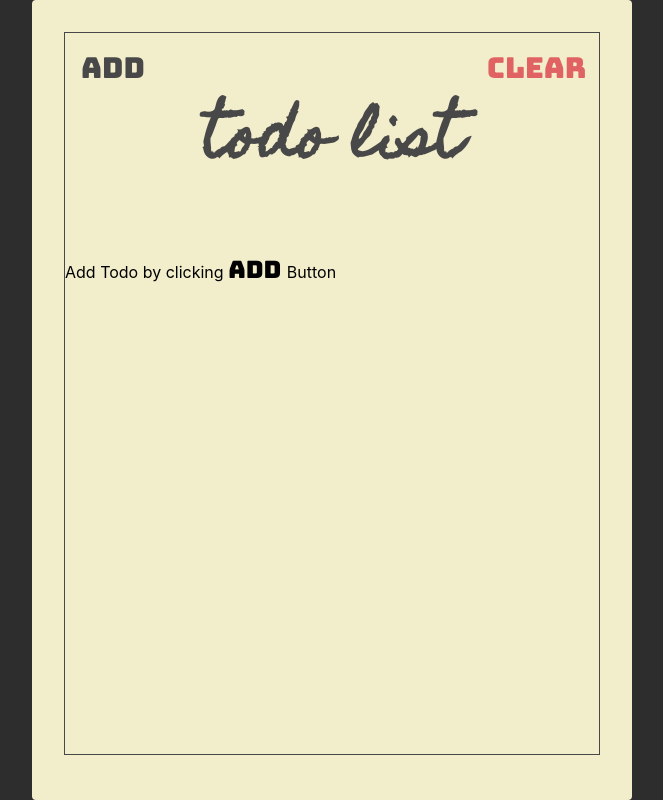
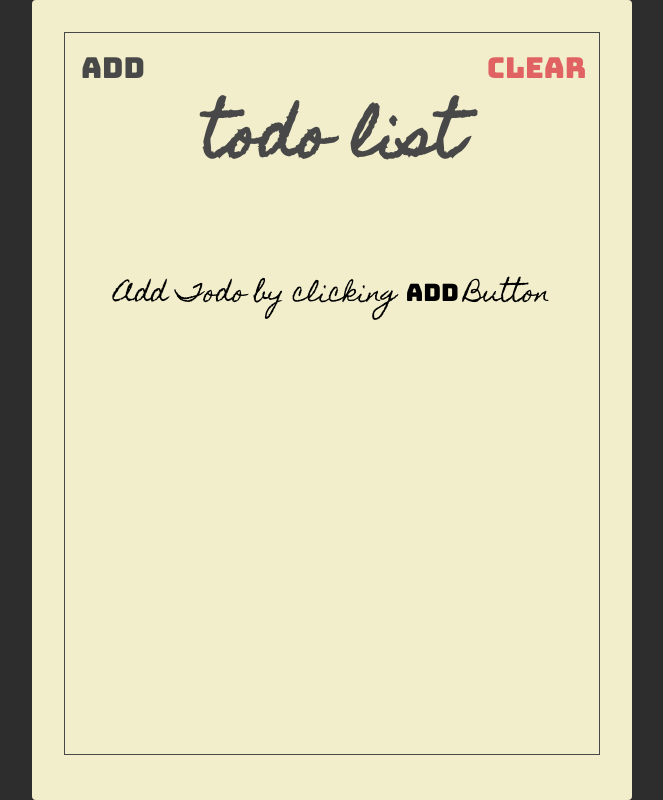
Before and after one commit to alfahmist/react-todo, a React (Create React App) app: page / in a window 1280 px wide. Both pictures are taken after a click on the button "clear". Shown: the whole page, without its empty margins (308-971 px from the left). Built offline with nearby package versions, Linux system fonts and the light colour scheme.

Commit message:
fixing styles.todoPlaceholderText

```diff
--- a/src/components/todos/Todos.jsx
+++ b/src/components/todos/Todos.jsx
@@ -17,7 +17,7 @@ const Todos = ({todos, completeTodo}) => {
           index={index}/>
      })}
      {todos.length === 0 && (
-       <div className={styles.TodoPlaceholderText}>
+       <div className={styles.todoPlaceholderText}>
          Add Todo by clicking {"  "}<span className={styles.addButtonPlaceholderText}> Add </span> Button
        </div>
      )}
```
Also changed, not shown: 1 other file (tests, documents, lock files or other folders).
